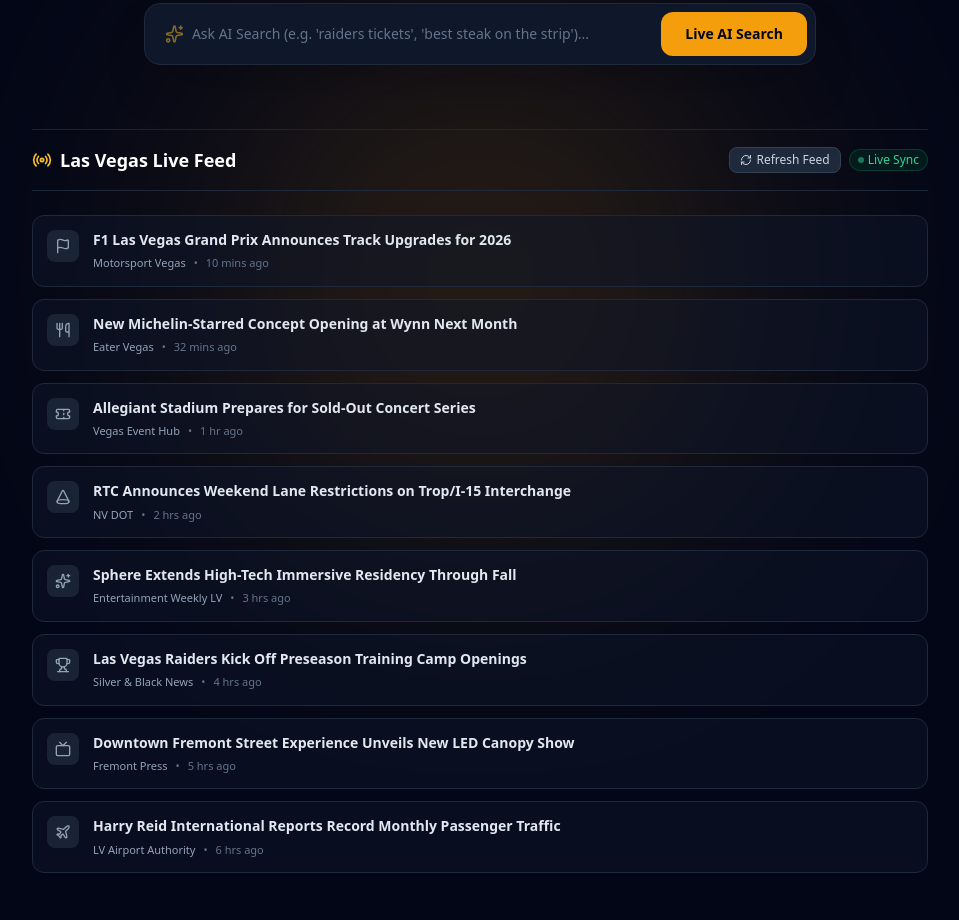
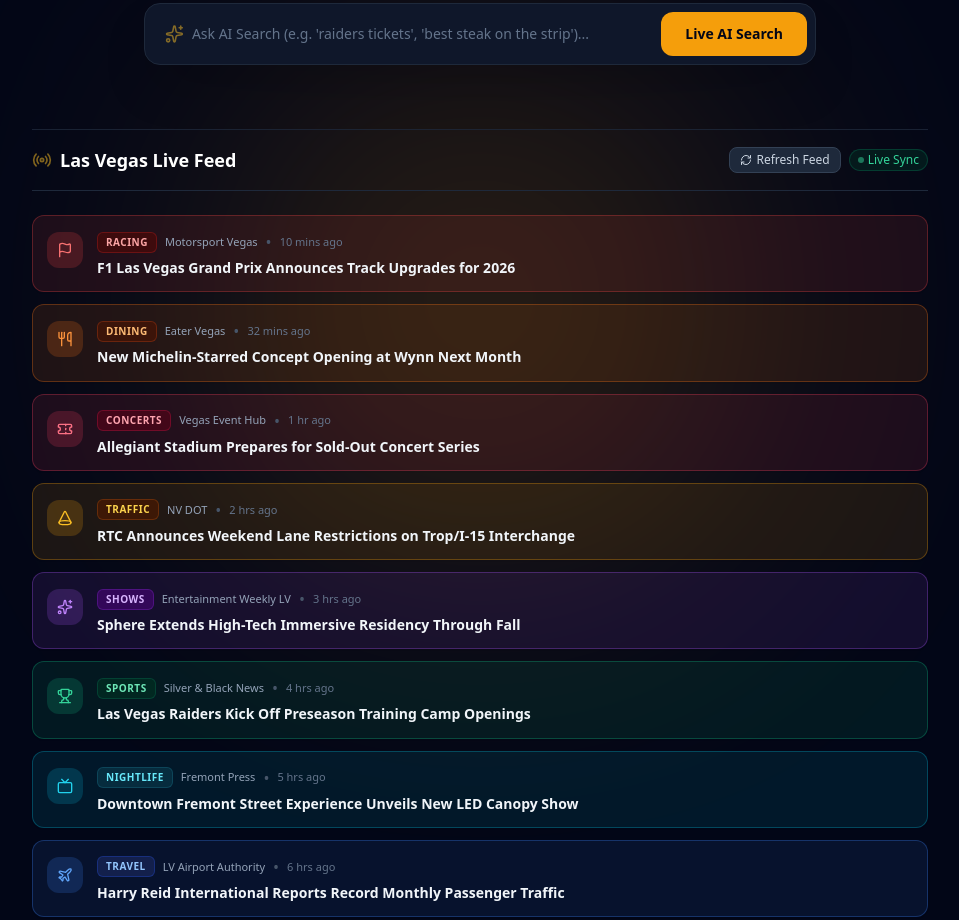
Before and after one commit to ArriveTime/EyeOnVegas.com, a plain HTML site: page index.html in a window 1280 px wide. Shown: the part 495-1415 px from the top of the page, without its empty margins (160-1119 px from the left). Drawn offline with nearby package versions, Linux system fonts and the light colour scheme.

Commit message:
Enhance live news feed design and functionality
Updated live news feed section with vibrant colors and improved layout.

```diff
--- a/index.html
+++ b/index.html
@@ -122,7 +122,7 @@
         <div id="news" class="max-w-4xl mx-auto text-left space-y-6 pt-4 border-t border-slate-800/80">
             <div class="flex items-center justify-between border-b border-slate-800 pb-4">
                 <h2 class="text-lg font-bold text-white flex items-center gap-2">
-                    <i data-lucide="radio" class="w-5 h-5 text-amber-400"></i> Las Vegas Live Feed
+                    <i data-lucide="radio" class="w-5 h-5 text-amber-400 animate-pulse"></i> Las Vegas Live Feed
                 </h2>
                 <div class="flex items-center gap-2">
                     <button onclick="fetchLiveNews()" class="text-xs bg-slate-800 hover:bg-slate-700 text-slate-300 px-2.5 py-1 rounded-lg border border-slate-700 transition-all flex items-center gap-1">
@@ -134,7 +134,7 @@
                 </div>
             </div>
 
-            <!-- Expanded Live News Feeds Container -->
+            <!-- Vibrant Colorful Live News Feeds Container -->
             <div id="liveNewsContainer" class="space-y-3">
                 <!-- Articles load dynamically here -->
             </div>
@@ -570,7 +570,7 @@
             });
         }
 
-        // Handle the Search Form Submit
+        // Handle Search Form
         const searchForm = document.getElementById('internetSearchForm');
         if(searchForm) {
             searchForm.addEventListener('submit', (e) => {
@@ -588,55 +588,111 @@
         }
 
 
-        // --- EXPANDED LIVE NEWS FEED (8 Comprehensive Updates) ---
+        // --- COLORFUL & CATEGORIZED LIVE NEWS FEED ---
         const sampleNews = [
             {
                 title: "F1 Las Vegas Grand Prix Announces Track Upgrades for 2026",
                 source: "Motorsport Vegas",
+                category: "Racing",
                 time: "10 mins ago",
-                icon: "flag"
+                icon: "flag",
+                bgColor: "bg-red-500/10",
+                borderColor: "border-red-500/30",
+                hoverBorder: "hover:border-red-500/70",
+                iconColor: "text-red-400",
+                iconBg: "bg-red-500/20",
+                tagBg: "bg-red-950/80 text-red-300 border-red-800/50"
             },
             {
                 title: "New Michelin-Starred Concept Opening at Wynn Next Month",
                 source: "Eater Vegas",
+                category: "Dining",
                 time: "32 mins ago",
-                icon: "utensils"
+                icon: "utensils",
+                bgColor: "bg-orange-500/10",
+                borderColor: "border-orange-500/30",
+                hoverBorder: "hover:border-orange-500/70",
+                iconColor: "text-orange-400",
+                iconBg: "bg-orange-500/20",
+                tagBg: "bg-orange-950/80 text-orange-300 border-orange-800/50"
             },
             {
                 title: "Allegiant Stadium Prepares for Sold-Out Concert Series",
                 source: "Vegas Event Hub",
+                category: "Concerts",
                 time: "1 hr ago",
-                icon: "ticket"
+                icon: "ticket",
+                bgColor: "bg-rose-500/10",
+                borderColor: "border-rose-500/30",
+                hoverBorder: "hover:border-rose-500/70",
+                iconColor: "text-rose-400",
+                iconBg: "bg-rose-500/20",
+                tagBg: "bg-rose-950/80 text-rose-300 border-rose-800/50"
             },
             {
                 title: "RTC Announces Weekend Lane Restrictions on Trop/I-15 Interchange",
                 source: "NV DOT",
+                category: "Traffic",
                 time: "2 hrs ago",
-                icon: "cone"
+                icon: "cone",
+                bgColor: "bg-amber-500/10",
+                borderColor: "border-amber-500/30",
+                hoverBorder: "hover:border-amber-500/70",
+                iconColor: "text-amber-400",
+                iconBg: "bg-amber-500/20",
+                tagBg: "bg-amber-950/80 text-amber-300 border-amber-800/50"
             },
             {
                 title: "Sphere Extends High-Tech Immersive Residency Through Fall",
                 source: "Entertainment Weekly LV",
+                category: "Shows",
                 time: "3 hrs ago",
-                icon: "sparkles"
+                icon: "sparkles",
+                bgColor: "bg-purple-500/10",
+                borderColor: "border-purple-500/30",
+                hoverBorder: "hover:border-purple-500/70",
+                iconColor: "text-purple-400",
+                iconBg: "bg-purple-500/20",
+                tagBg: "bg-purple-950/80 text-purple-300 border-purple-800/50"
             },
             {
                 title: "Las Vegas Raiders Kick Off Preseason Training Camp Openings",
                 source: "Silver & Black News",
+                category: "Sports",
                 time: "4 hrs ago",
-                icon: "trophy"
+                icon: "trophy",
+                bgColor: "bg-emerald-500/10",
+                borderColor: "border-emerald-500/30",
+                hoverBorder: "hover:border-emerald-500/70",
+                iconColor: "text-emerald-400",
+                iconBg: "bg-emerald-500/20",
+                tagBg: "bg-emerald-950/80 text-emerald-300 border-emerald-800/50"
             },
             {
                 title: "Downtown Fremont Street Experience Unveils New LED Canopy Show",
                 source: "Fremont Press",
+                category: "Nightlife",
                 time: "5 hrs ago",
-                icon: "tv"
+                icon: "tv",
+                bgColor: "bg-cyan-500/10",
+                borderColor: "border-cyan-500/30",
+                hoverBorder: "hover:border-cyan-500/70",
+                iconColor: "text-cyan-400",
+                iconBg: "bg-cyan-500/20",
+                tagBg: "bg-cyan-950/80 text-cyan-300 border-cyan-800/50"
             },
             {
                 title: "Harry Reid International Reports Record Monthly Passenger Traffic",
                 source: "LV Airport Authority",
+                category: "Travel",
                 time: "6 hrs ago",
-                icon: "plane"
+                icon: "plane",
+                bgColor: "bg-blue-500/10",
+                borderColor: "border-blue-500/30",
+                hoverBorder: "hover:border-blue-500/70",
+                iconColor: "text-blue-400",
+                iconBg: "bg-blue-500/20",
+                tagBg: "bg-blue-950/80 text-blue-300 border-blue-800/50"
             }
         ];
 
@@ -648,19 +704,22 @@
 
             articles.forEach(article => {
                 const item = document.createElement('div');
-                item.className = "bg-slate-900/50 border border-slate-800 p-3.5 rounded-xl hover:border-slate-700 transition-colors flex items-start gap-3.5 cursor-pointer group";
+                item.className = `${article.bgColor} border ${article.borderColor} p-3.5 rounded-xl ${article.hoverBorder} transition-all duration-200 flex items-start gap-3.5 cursor-pointer group shadow-sm`;
 
                 item.innerHTML = `
-                    <div class="p-2 bg-slate-800/80 rounded-lg text-slate-400 group-hover:text-amber-400 group-hover:bg-slate-800 transition-colors flex-shrink-0">
+                    <div class="p-2.5 ${article.iconBg} rounded-xl ${article.iconColor} group-hover:scale-105 transition-transform flex-shrink-0 mt-0.5">
                         <i data-lucide="${article.icon}" class="w-4 h-4"></i>
                     </div>
                     <div class="flex-1">
-                        <h4 class="text-sm font-semibold text-slate-200 group-hover:text-white transition-colors leading-snug">${article.title}</h4>
-                        <div class="flex items-center gap-2 mt-1.5 text-[11px] text-slate-500">
-                            <span class="font-medium text-slate-400">${article.source}</span>
-                            <span>&bull;</span>
-                            <span>${article.time}</span>
+                        <div class="flex items-center gap-2 mb-1">
+                            <span class="text-[10px] font-bold uppercase tracking-wider px-2 py-0.5 rounded-md border ${article.tagBg}">
+                                ${article.category}
+                            </span>
+                            <span class="text-[11px] text-slate-400 font-medium">${article.source}</span>
+                            <span class="text-slate-600">&bull;</span>
+                            <span class="text-[11px] text-slate-500">${article.time}</span>
                         </div>
+                        <h4 class="text-sm font-bold text-slate-100 group-hover:text-amber-300 transition-colors leading-snug">${article.title}</h4>
                     </div>
                 `;
                 container.appendChild(item);
@@ -671,7 +730,7 @@
         function fetchLiveNews() {
             const container = document.getElementById('liveNewsContainer');
             if(container) {
-                container.innerHTML = '<div class="text-xs text-slate-500 flex items-center gap-2 py-6 justify-center"><i data-lucide="loader-2" class="w-4 h-4 animate-spin"></i> Syncing local feeds...</div>';
+                container.innerHTML = '<div class="text-xs text-slate-400 flex items-center gap-2 py-6 justify-center"><i data-lucide="loader-2" class="w-4 h-4 animate-spin text-amber-400"></i> Syncing local feeds...</div>';
                 lucide.createIcons();
 
                 setTimeout(() => {
```
